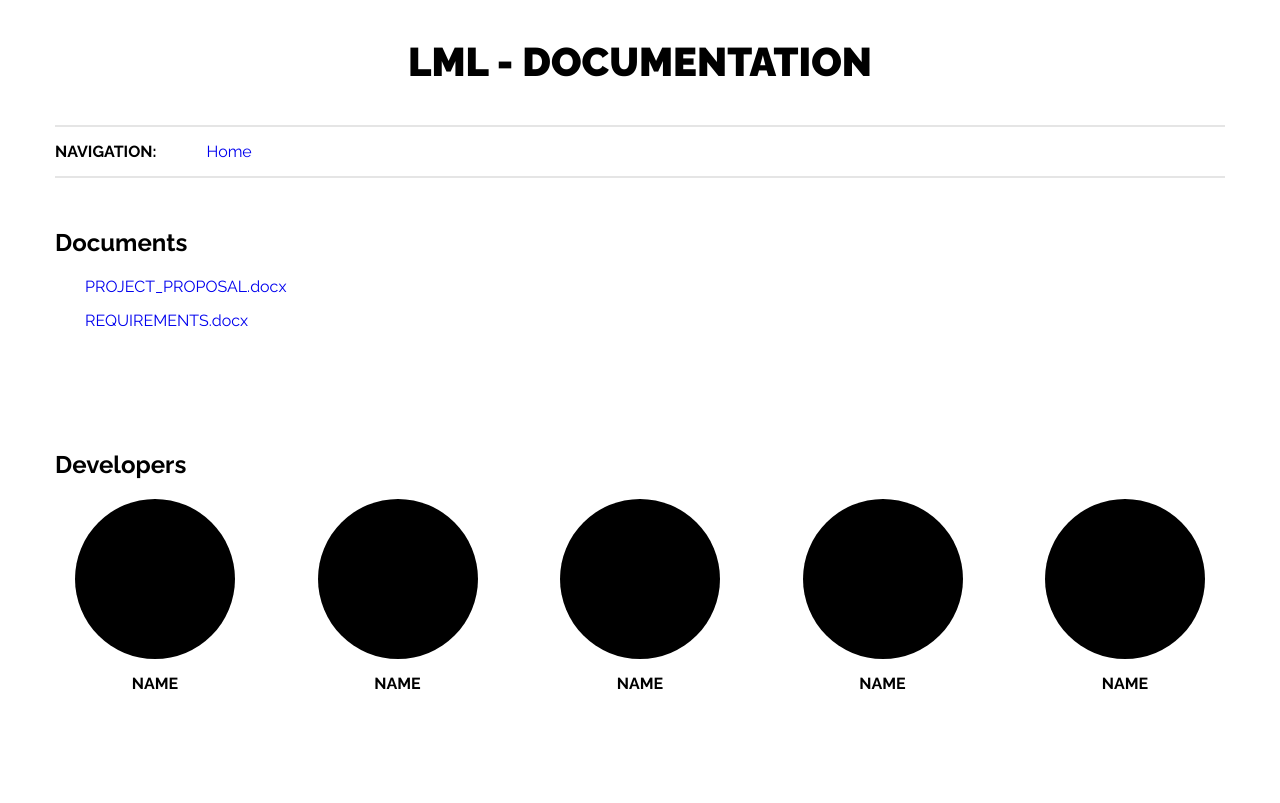
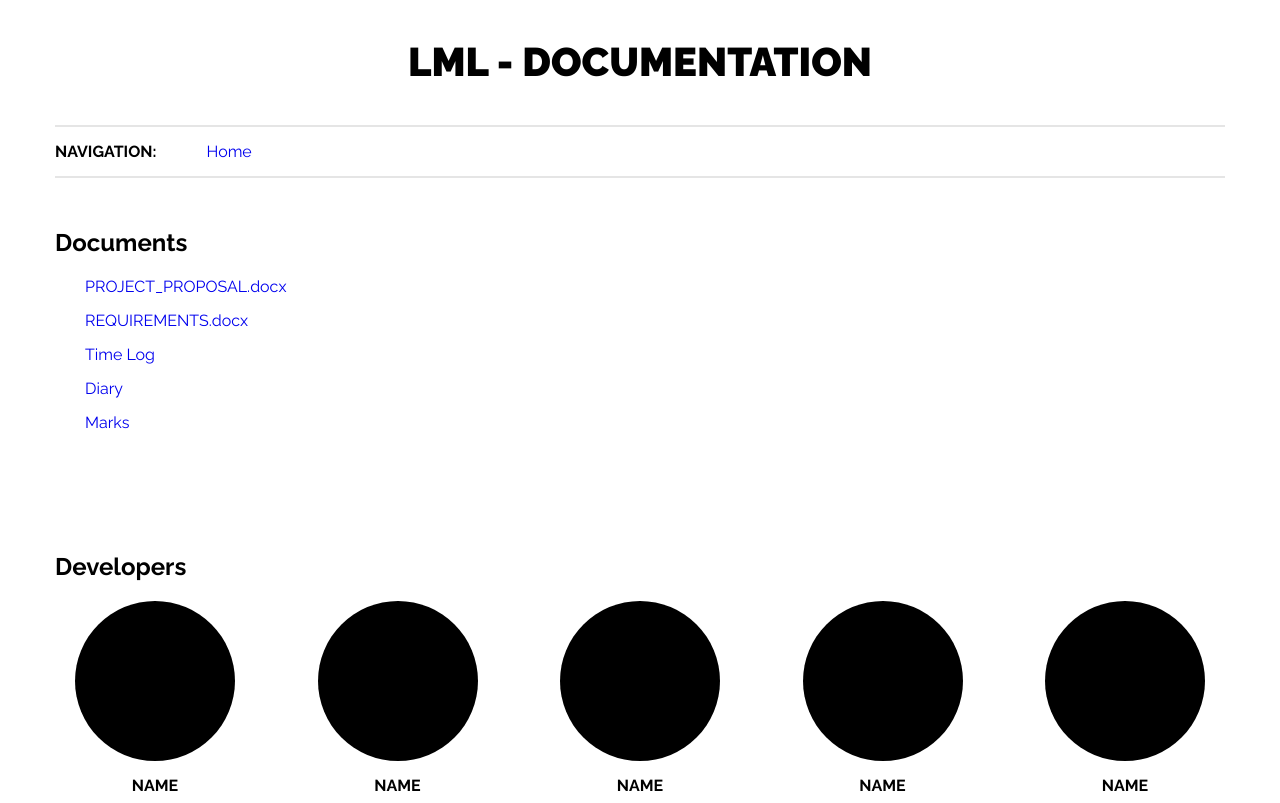
Before and after one commit to lml-documentation/lml-documentation.github.io, a Next.js app: page / in a window 1280 px wide. Built offline with nearby package versions, Linux system fonts and the light colour scheme.

Commit message:
add new links

```diff
--- a/components/Docs.jsx
+++ b/components/Docs.jsx
@@ -9,11 +9,23 @@ const docsList = [
         title: 'REQUIREMENTS.docx',
         link: '/docs/REQUIREMENTS.docx'
     },
+    {
+        title: 'Time Log',
+        link: 'https://docs.google.com/spreadsheets/d/1cHifL_P5H0AgzMSFhCGFmf8viELiYQGyUncSvkha6pc/edit?usp=sharing'
+    },
+    {
+        title: 'Diary',
+        link: 'https://docs.google.com/spreadsheets/d/1I5HXig65wJlK1K8PbkT5RKJOwaExf5gDCUZlLxlA8Vw/edit?usp=sharing'
+    },
+    {
+        title: 'Marks',
+        link: 'https://docs.google.com/spreadsheets/d/1Y1dC22YC3uwk_8uPd2VcIyFUag6Wh3JXdmI9oLZCcZU/edit?usp=sharing'
+    },
 ];
 
 const Doc = ({ data: { title, link } }) => (
     <div className="doc">
-        <Link href={link}><a>{title}</a></Link>
+        <Link href={link}><a target="_blank">{title}</a></Link>
     </div>
 );
 
```
